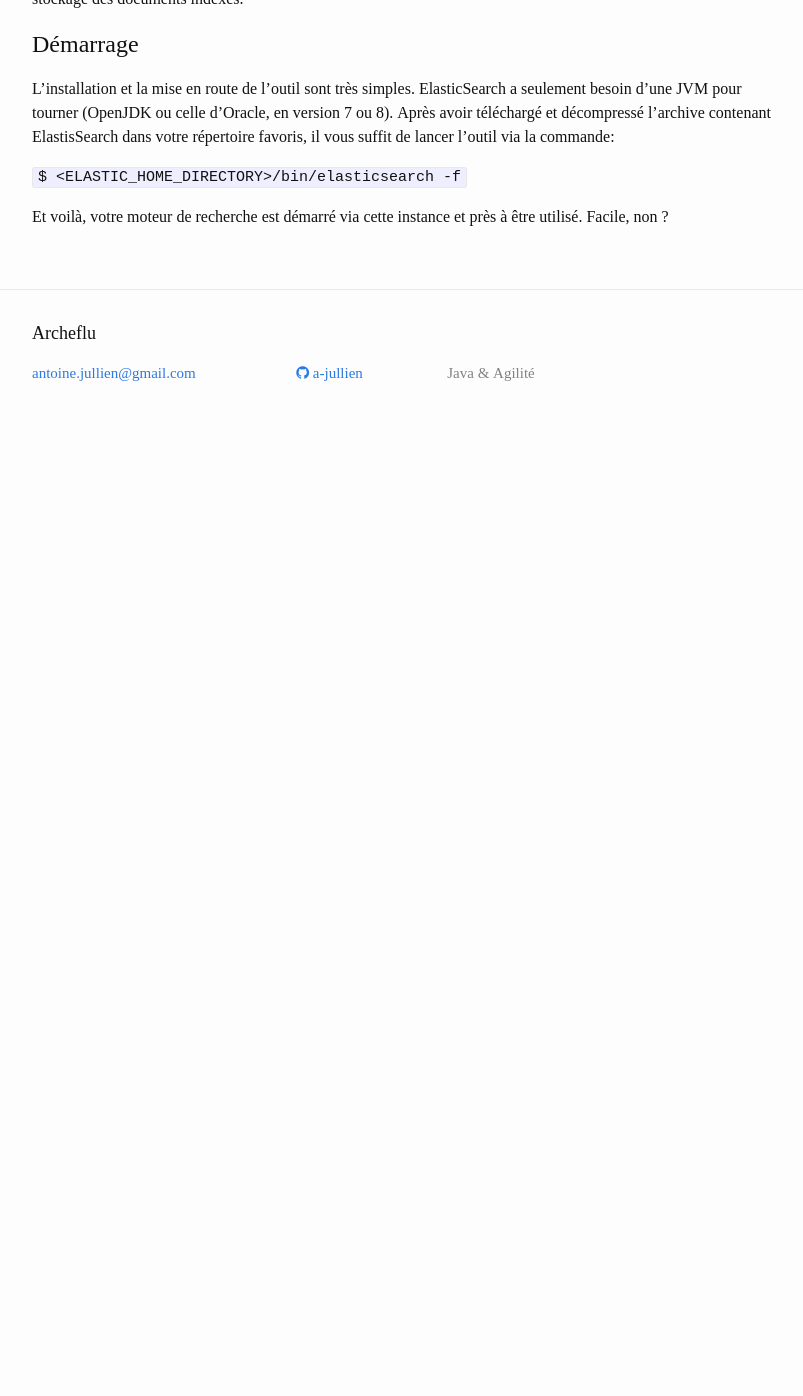
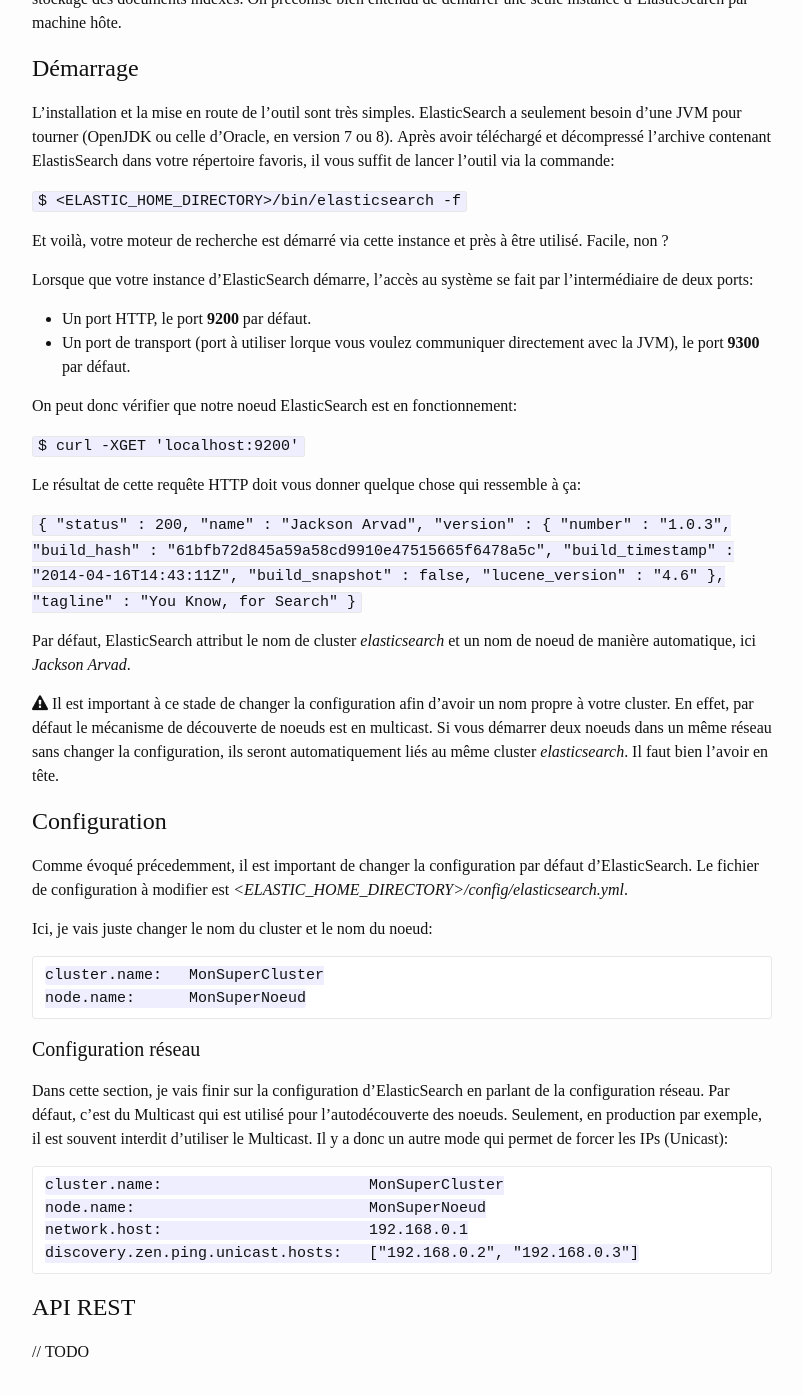
Before and after one commit to a-jullien/a-jullien.github.io, a Jekyll site: the page built from _posts/2014-10-02-indexation-donnees-elastic.md, in a window 1280 px wide and 1400 px high, scrolled down 1951 px. Shown: the top 1396 px of the window, without its empty margins (238-1041 px from the left). Built offline with Jekyll 4.4.1, drawn with Linux system fonts in a browser that asks for light colours; before the commit the page ends 2395 px from its top, so only the background shows below that; some of the changed text lies outside the part shown.

Commit message:
ES post in progress. Next chapter: API REST

```diff
--- a/_posts/2014-10-02-indexation-donnees-elastic.md
+++ b/_posts/2014-10-02-indexation-donnees-elastic.md
@@ -44,6 +44,7 @@
 et les operations. L'arbitre execute ainsi une ou plusieurs opérations de type [**Map/Reduce**](http://fr.wikipedia.org/wiki/MapReduce)
 sur toutes les partitions afin d'optimiser le résultat.
 Et enfin un noeud ElasticSearch est bien-sûr un *conteneur de données* responsable du stockage des documents indexés.
+On préconise bien entendu de démarrer une seule instance d'ElasticSearch par machine hôte.
 
 #Démarrage
 
@@ -54,3 +55,58 @@
 ``$ <ELASTIC_HOME_DIRECTORY>/bin/elasticsearch -f``
 
 Et voilà, votre moteur de recherche est démarré via cette instance et près à être utilisé. Facile, non ?
+
+Lorsque que votre instance d'ElasticSearch démarre, l'accès au système se fait par l'intermédiaire de deux ports:
+
+* Un port HTTP, le port **9200** par défaut.
+* Un port de transport (port à utiliser lorque vous voulez communiquer directement avec la JVM), le port **9300** par défaut.
+
+On peut donc vérifier que notre noeud ElasticSearch est en fonctionnement:
+
+``$ curl -XGET 'localhost:9200'``
+
+Le résultat de cette requête HTTP doit vous donner quelque chose qui ressemble à ça:
+
+``
+{
+  "status" : 200,
+  "name" : "Jackson Arvad",
+  "version" : {
+    "number" : "1.0.3",
+    "build_hash" : "61bfb72d845a59a58cd9910e47515665f6478a5c",
+    "build_timestamp" : "2014-04-16T14:43:11Z",
+    "build_snapshot" : false,
+    "lucene_version" : "4.6"
+  },
+  "tagline" : "You Know, for Search"
+}
+``
+
+Par défaut, ElasticSearch attribut le nom de cluster *elasticsearch* et un nom de noeud de manière automatique, ici *Jackson Arvad*.
+
+<i class="fa fa-exclamation-triangle"></i> Il est important à ce stade de changer la configuration afin d'avoir un nom propre à votre cluster. En effet, par défaut
+le mécanisme de découverte de noeuds est en multicast. Si vous démarrer deux noeuds dans un même réseau sans changer
+la configuration, ils seront automatiquement liés au même cluster *elasticsearch*. Il faut bien l'avoir en tête.
+
+#Configuration
+
+Comme évoqué précedemment, il est important de changer la configuration par défaut d'ElasticSearch. Le fichier de
+configuration à modifier est *\<ELASTIC_HOME_DIRECTORY\>/config/elasticsearch.yml*.
+
+Ici, je vais juste changer le nom du cluster et le nom du noeud:
+
+    cluster.name:   MonSuperCluster
+    node.name:      MonSuperNoeud
+
+####Configuration réseau
+Dans cette section, je vais finir sur la configuration d'ElasticSearch en parlant de la configuration réseau. Par défaut,
+c'est du Multicast qui est utilisé pour l'autodécouverte des noeuds. Seulement, en production par exemple, il est souvent
+interdit d'utiliser le Multicast. Il y a donc un autre mode qui permet de forcer les IPs (Unicast):
+
+    cluster.name:                       MonSuperCluster
+    node.name:                          MonSuperNoeud
+    network.host:                       192.168.0.1
+    discovery.zen.ping.unicast.hosts:   ["192.168.0.2", "192.168.0.3"]
+
+#API REST
+// TODO
```
